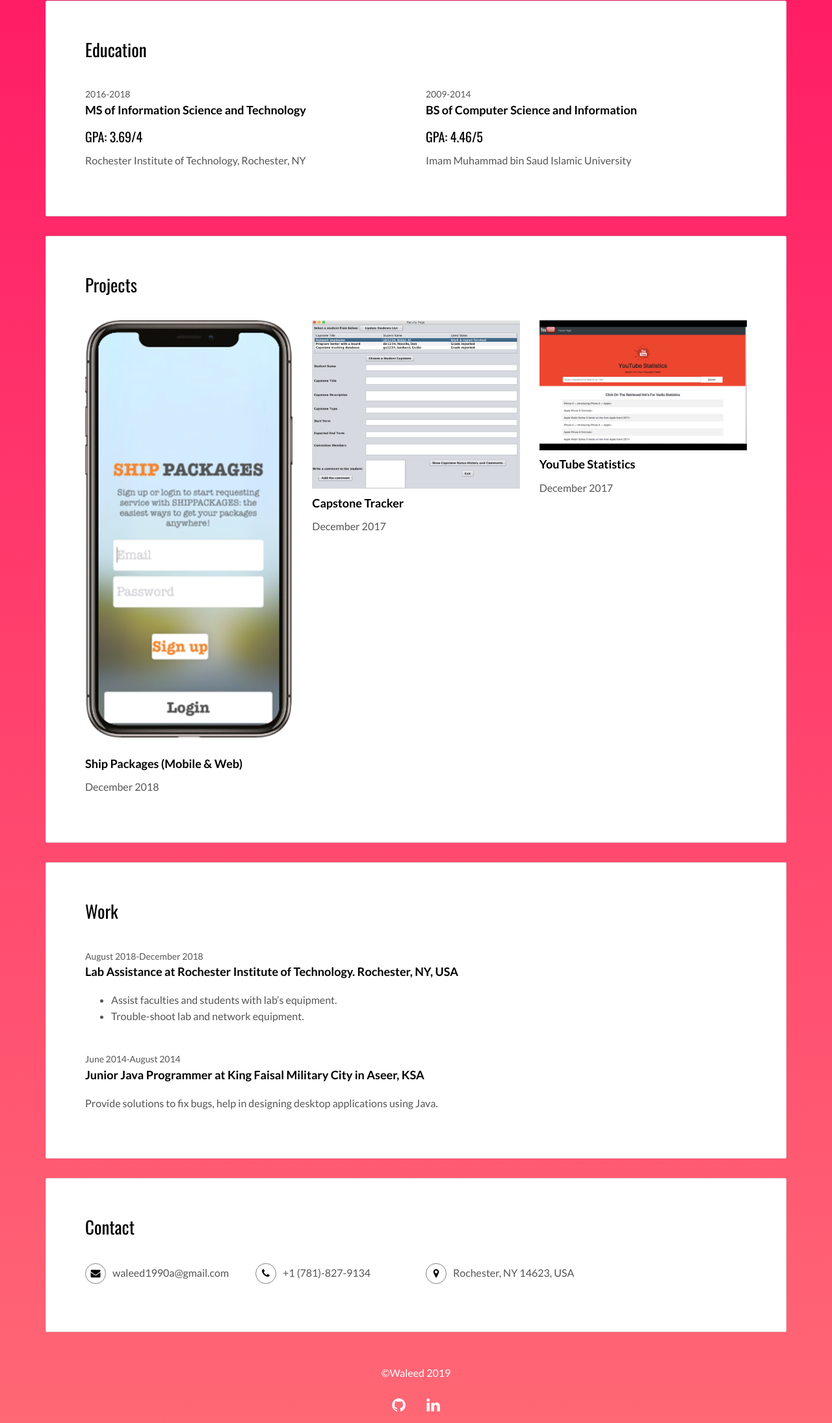
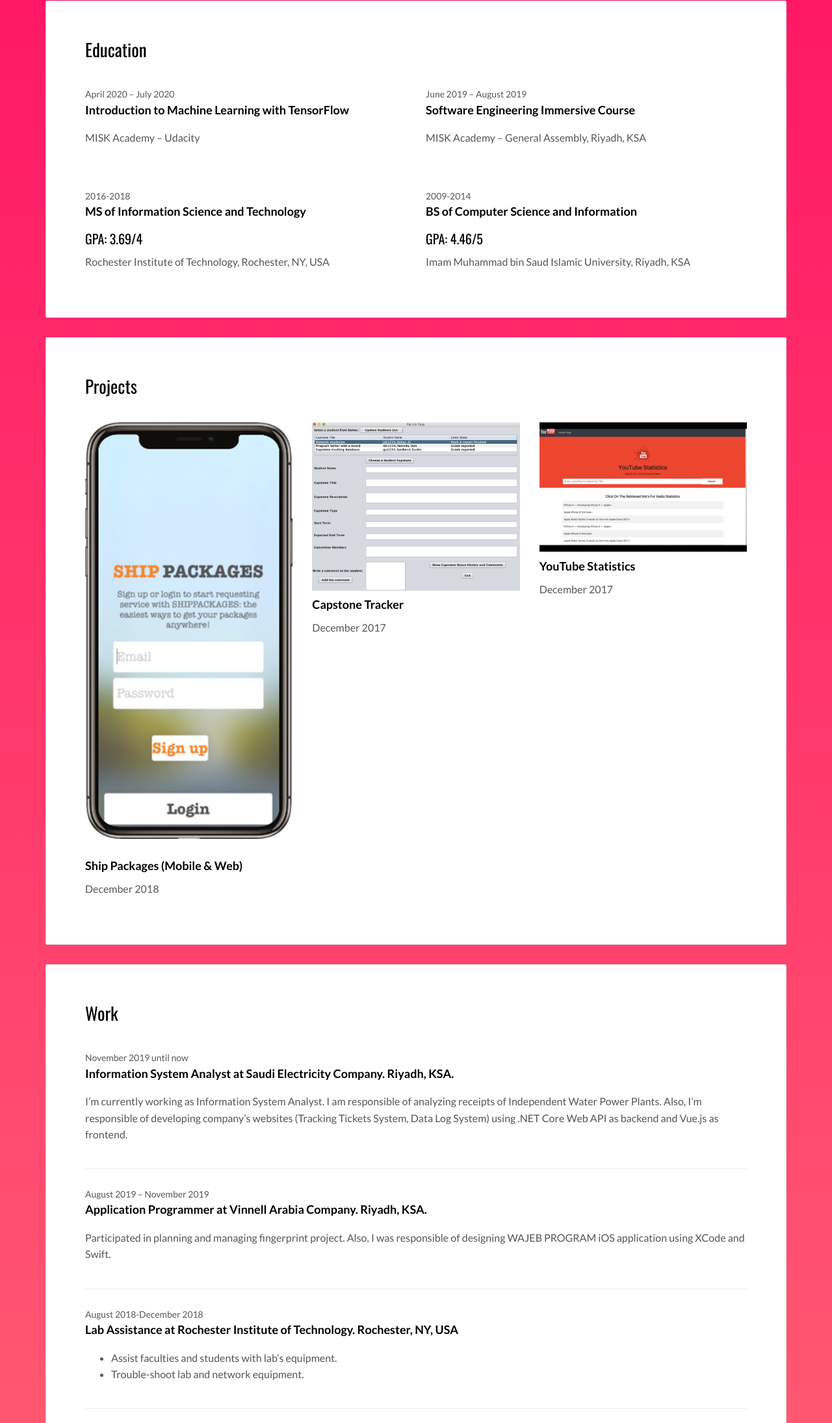
Before and after one commit to wmm3636/wmm3636.github.io, a plain HTML site: page index.html in a window 1280 px wide. Shown: the part 860-3050 px from the top of the page at 65% size. Drawn offline with nearby package versions, Linux system fonts and the light colour scheme.

Commit message:
feat: update Education & Work

```diff
--- a/index.html
+++ b/index.html
@@ -18,13 +18,13 @@
 
   <title>WMM</title>
 
-<link href="./main.d8e0d294.css" rel="stylesheet"></head>
+  <link href="./main.d8e0d294.css" rel="stylesheet">
+</head>
 
 <body class="">
 
   <!-- Add your content of header -->
-<div class="background-color-layer" style="background-image: url('assets/images/img-01.jpg')"
-></div>
+  <div class="background-color-layer" style="background-image: url('assets/images/img-01.jpg')"></div>
   <main class="content-wrapper">
     <header class="white-text-container section-container">
       <div class="text-center">
@@ -35,7 +35,7 @@
           <a target="_blank" class="fa-icon fa-icon-2x" href="https://github.com/wmm3636" title="">
             <i class="fa fa-github"></i>
           </a>
-        <a  target="_blank" class="fa-icon fa-icon-2x" href="https://www.linkedin.com/in/waleed-mastour-059b7a89/" title="">
+          <a target="_blank" class="fa-icon fa-icon-2x" href="https://www.linkedin.com/in/waleed-mastour" title="">
             <i class="fa fa-linkedin"></i>
           </a>
 
@@ -59,7 +59,11 @@
                   <p><img src="./assets/images/img-01.jpg" class="img-responsive" alt=""></p>
                 </div>
                 <div class="col-md-8">
-              <h4 style="line-height: 2em">To obtain a cooperative education position in design relational, non-relational databases and front end web development. I dream to employ the knowledge and experience gained in Information Technology and its related fields. I like to simplify complex problems. Currently, I am looking for opportunities that can provide me an environment to work with like minded people and develop complex applications.</h4>
+                  <h4 style="line-height: 2em">To obtain a cooperative education position in design relational,
+                    non-relational databases and front end web development. I dream to employ the knowledge and
+                    experience gained in Information Technology and its related fields. I like to simplify complex
+                    problems. Currently, I am looking for opportunities that can provide me an environment to work with
+                    like minded people and develop complex applications.</h4>
 
                 </div>
               </div>
@@ -73,11 +77,31 @@
               <div class="row">
                 <div class="col-md-6">
                   <div class="education-experience">
+                    <small class="date">April 2020 – July 2020</small>
+                    <h3 class="h5 date-title">Introduction to Machine Learning with TensorFlow</h3>
+                    <p>MISK Academy – Udacity</p>
+                  </div>
+
+                </div>
+                <div class="col-md-6">
+                  <div class="education-experience">
+                    <small class="date">June 2019 – August 2019</small>
+                    <h3 class="h5 date-title">Software Engineering Immersive Course</h3>
+                    <p>MISK Academy – General Assembly, Riyadh, KSA</p>
+                  </div>
+                </div>
+              </div>
+
+              <br />
+              <br />
+              <div class="row">
+                <div class="col-md-6">
+                  <div class="education-experience">
                     <small class="date">2016-2018</small>
                     <h3 class="h5 date-title">MS of Information Science and Technology</h3>
                     <h4>GPA: 3.69/4</h4>
 
-                 <p>Rochester Institute of Technology, Rochester, NY</p>
+                    <p>Rochester Institute of Technology, Rochester, NY, USA</p>
                   </div>
 
                 </div>
@@ -86,10 +110,11 @@
                     <small class="date">2009-2014</small>
                     <h3 class="h5 date-title">BS of Computer Science and Information</h3>
                     <h4> GPA: 4.46/5</h4>
-                 <p>Imam Muhammad bin Saud Islamic University</p>
+                    <p>Imam Muhammad bin Saud Islamic University, Riyadh, KSA</p>
                   </div>
                 </div>
               </div>
+
             </div>
           </div>
 
@@ -120,21 +145,44 @@
           <div class="card">
             <div class="card-block">
               <h2>Work</h2>
+
+              <div class="work-experience">
+                <small class="date">November 2019 until now</small>
+                <h3 class="h5 date-title">Information System Analyst at Saudi Electricity Company. Riyadh, KSA.</h3>
+                <p>I’m currently working as Information System Analyst. I am responsible of analyzing receipts of
+                  Independent Water
+                  Power Plants. Also, I’m responsible of developing company’s websites (Tracking Tickets System, Data
+                  Log System)
+                  using .NET Core Web API as backend and Vue.js as frontend.</p>
+              </div>
+
+              <hr />
+
+              <div class="work-experience">
+                <small class="date">August 2019 – November 2019</small>
+                <h3 class="h5 date-title">Application Programmer at Vinnell Arabia Company. Riyadh, KSA.</h3>
+
+                <p>Participated in planning and managing fingerprint project. Also, I was responsible of designing WAJEB
+                  PROGRAM
+                  iOS application using XCode and Swift.</p>
+              </div>
+
+              <hr />
+
               <div class="work-experience">
                 <small class="date">August 2018-December 2018</small>
                 <h3 class="h5 date-title">Lab Assistance at Rochester Institute of Technology. Rochester, NY, USA</h3>
-
                 <ul>
                   <li>Assist faculties and students with lab’s equipment.</li>
                   <li>Trouble-shoot lab and network equipment.</li>
                 </ul>
+              </div>
 
-            </div>
+              <hr />
 
               <div class="work-experience">
                 <small class="date">June 2014-August 2014</small>
                 <h3 class="h5 date-title">Junior Java Programmer at King Faisal Military City in Aseer, KSA</h3>
-
                 <p>Provide solutions to fix bugs, help in designing desktop applications using Java.</p>
               </div>
             </div>
@@ -150,13 +198,16 @@
               <h2>Contact</h2>
               <div class="row">
                 <div class="col-md-3">
-                <p class="social-buttons"><span class="social-round-icon fa-icon"><i class="fa fa-envelope"></i></span>waleed1990a@gmail.com</p>
+                  <p class="social-buttons"><span class="social-round-icon fa-icon"><i
+                        class="fa fa-envelope"></i></span>waleed1990a@gmail.com</p>
                 </div>
                 <div class="col-md-3">
-                <p class="social-buttons"><span class="social-round-icon fa-icon"><i class="fa fa-phone"></i></span>+1 (781)-827-9134</p>
+                  <p class="social-buttons"><span class="social-round-icon fa-icon"><i
+                        class="fa fa-phone"></i></span>+966507777108</p>
                 </div>
                 <div class="col-md-3">
-                <p class="social-buttons"><span class="social-round-icon fa-icon"><i class="fa fa-map-marker"></i></span>Rochester, NY 14623, USA</p>
+                  <p class="social-buttons"><span class="social-round-icon fa-icon"><i
+                        class="fa fa-map-marker"></i></span>Riyadh, KSA</p>
                 </div>
               </div>
             </div>
@@ -175,12 +226,12 @@
         <div class="col-xs-12">
           <!--<p><img src="./assets/images/mashup-icon.svg" alt=""></p>-->
 
-        <p>©Waleed 2019</p>
+          <p>©Waleed 2020</p>
           <p>
             <a target="_blank" class="fa-icon fa-icon-2x" href="https://github.com/wmm3636" title="">
               <i class="fa fa-github"></i>
             </a>
-          <a  target="_blank" class="fa-icon fa-icon-2x" href="https://www.linkedin.com/in/waleed-mastour-059b7a89/" title="">
+            <a target="_blank" class="fa-icon fa-icon-2x" href="https://www.linkedin.com/in/waleed-mastour" title="">
               <i class="fa fa-linkedin"></i>
             </a>
           </p>
@@ -207,6 +258,8 @@
   ga('send', 'pageview');
 </script>
 
---><script type="text/javascript" src="./main.bc58148c.js"></script></body>
+-->
+  <script type="text/javascript" src="./main.bc58148c.js"></script>
+</body>
 
 </html>
```
Lines whose indentation alone changed are shown as unchanged.
